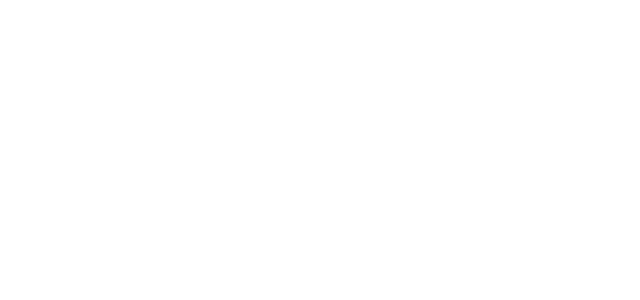
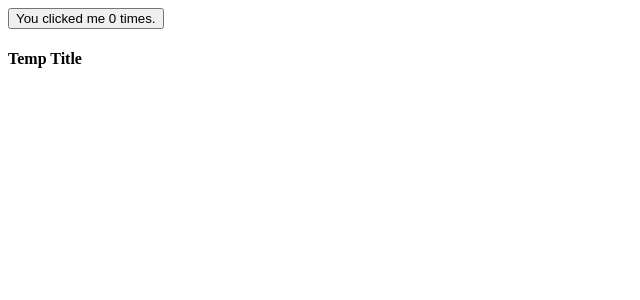
Before and after one commit to cleanbrain-developer/js-vuejs-guide-composition, a Vue app: page / in a window 1280 px wide. Shown: the top 300 px of the page, without its empty margins (0-640 px from the left). Built offline with nearby package versions, Linux system fonts and the light colour scheme.

Commit message:
2023-07-26 : 15_Essentials_Components_Basics 커밋

```diff
--- a/src/App.vue
+++ b/src/App.vue
@@ -1,7 +1,12 @@
 <template>
+  <ButtonCounter/>
+  <BlogPost title="Temp Title"/>
 </template>
 
 <script setup>
+
+import ButtonCounter from "@/components/ButtonCounter";
+import BlogPost from "@/components/BlogPost";
 </script>
 
 <style>
--- /dev/null
+++ b/src/components/BlogPost.vue
@@ -0,0 +1,12 @@
+<template>
+  <h4>{{ title }}</h4>
+</template>
+
+<script setup>
+// eslint-disable-next-line no-undef
+defineProps(['title'])
+</script>
+
+<style scoped>
+
+</style>
--- /dev/null
+++ b/src/components/ButtonCounter.vue
@@ -0,0 +1,13 @@
+<template>
+  <button @click="count++">You clicked me {{ count }} times.</button>
+</template>
+
+<script setup>
+import { ref } from 'vue'
+
+const count = ref(0)
+</script>
+
+<style scoped>
+
+</style>
```
